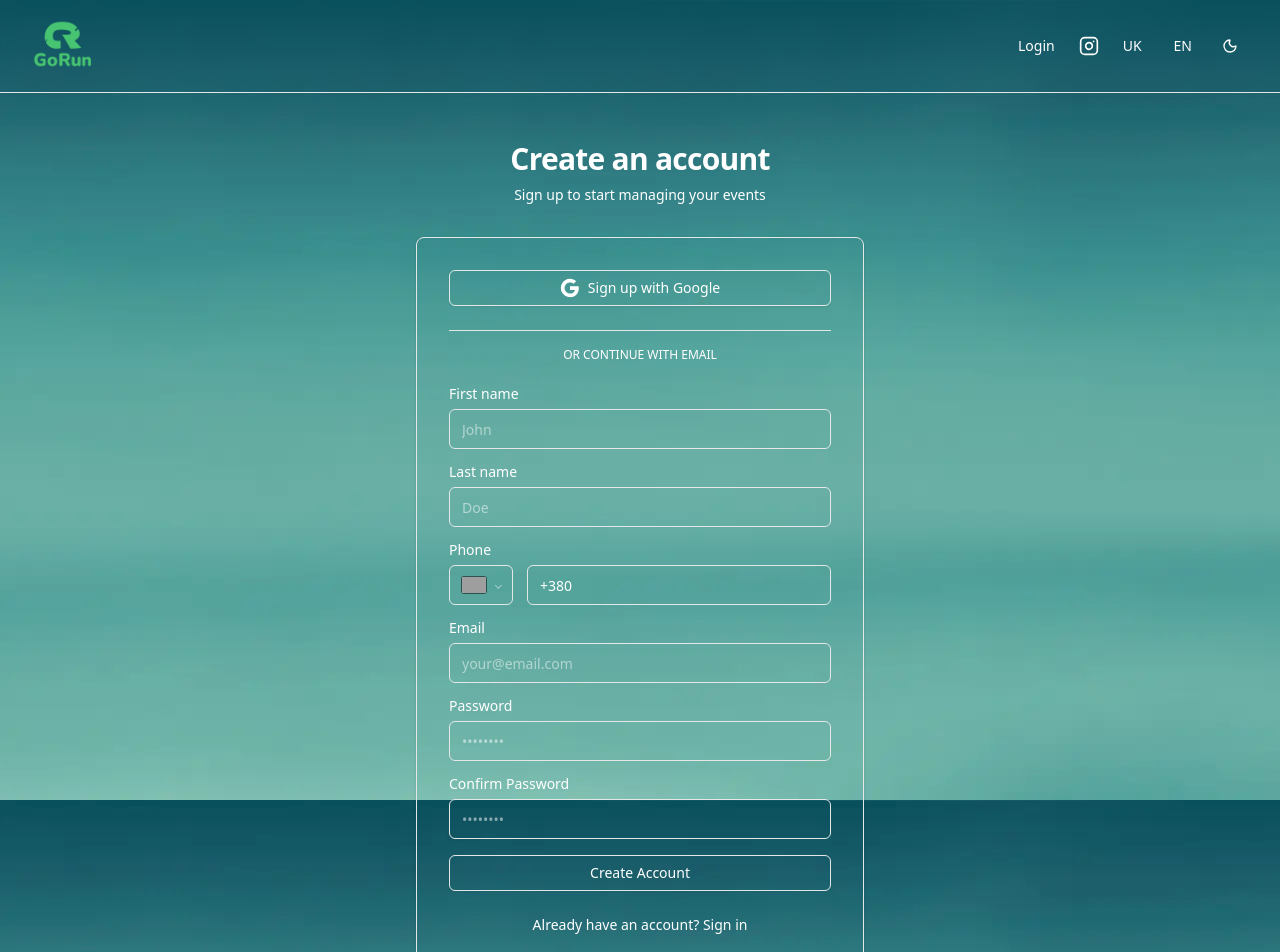
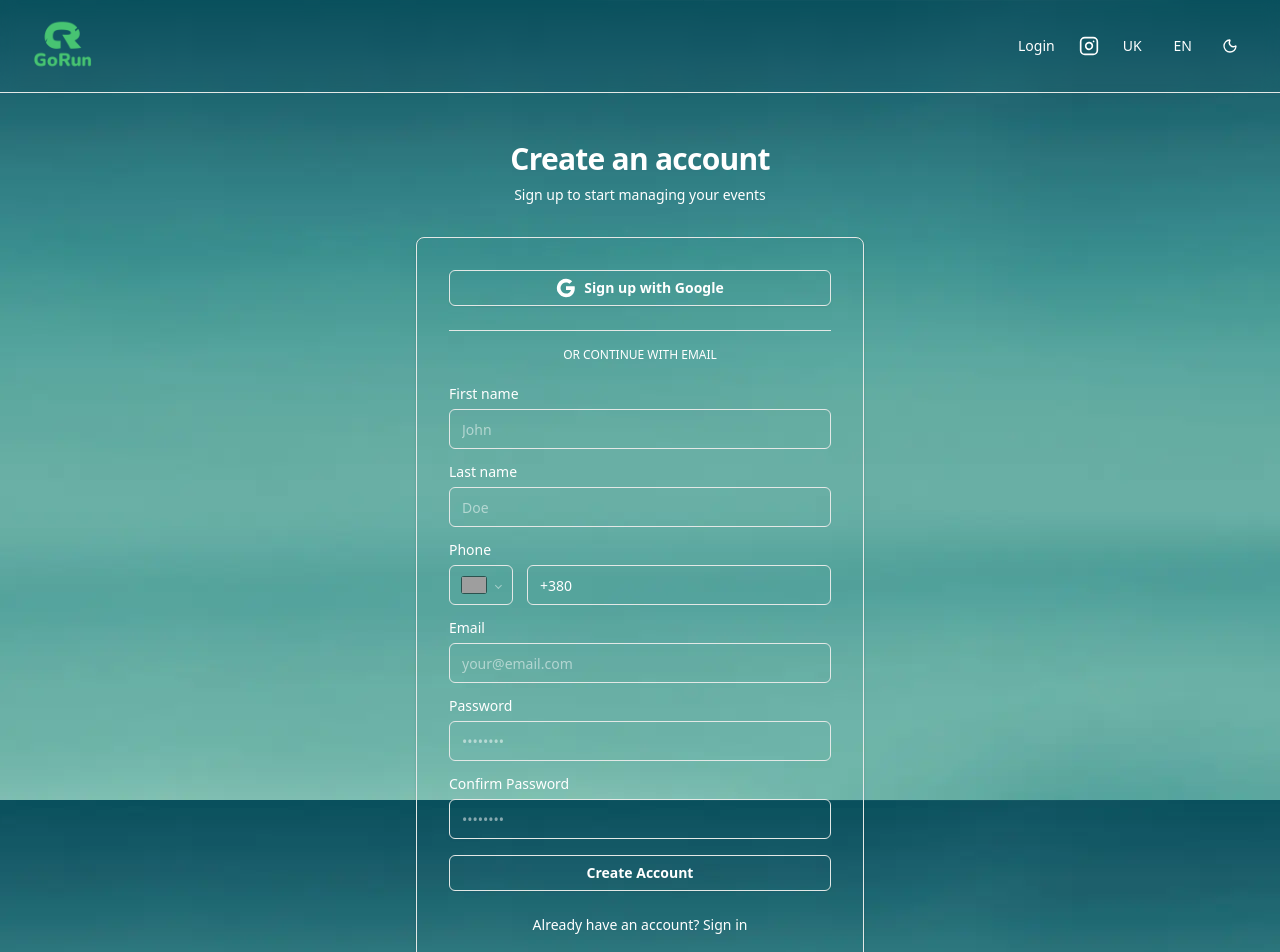
Before and after one commit to oryshchych/gorun-frontend, a Next.js app: page /en/register in a window 1280 px wide. Shown: the top 952 px of the page. Built offline with nearby package versions, Linux system fonts and the light colour scheme; no server answers; grey boxes are pictures that could not be loaded.

Commit message:
style(Auth): Update button styling in GoogleOAuthButton, LoginForm, and RegisterForm components to include font-bold class for improved emphasis and consistency.

```diff
--- a/components/auth/GoogleOAuthButton.tsx
+++ b/components/auth/GoogleOAuthButton.tsx
@@ -33,7 +33,7 @@ export function GoogleOAuthButton({
     <Button
       type="button"
       variant="outline"
-      className="w-full cursor-pointer"
+      className="w-full cursor-pointer font-bold"
       onClick={handleClick}
       disabled={disabled}
     >
--- a/components/auth/LoginForm.tsx
+++ b/components/auth/LoginForm.tsx
@@ -169,7 +169,7 @@ export function LoginForm() {
 
           <Button
             type="submit"
-            className="w-full"
+            className="w-full font-bold"
             variant="outline"
             disabled={isLoading}
             aria-label={isLoading ? t("loggingIn") : t("login")}
--- a/components/auth/RegisterForm.tsx
+++ b/components/auth/RegisterForm.tsx
@@ -272,7 +272,7 @@ export function RegisterForm() {
 
           <Button
             type="submit"
-            className="w-full"
+            className="w-full font-bold"
             variant="outline"
             disabled={isLoading}
             aria-label={isLoading ? t("creatingAccount") : t("createAccount")}
```
